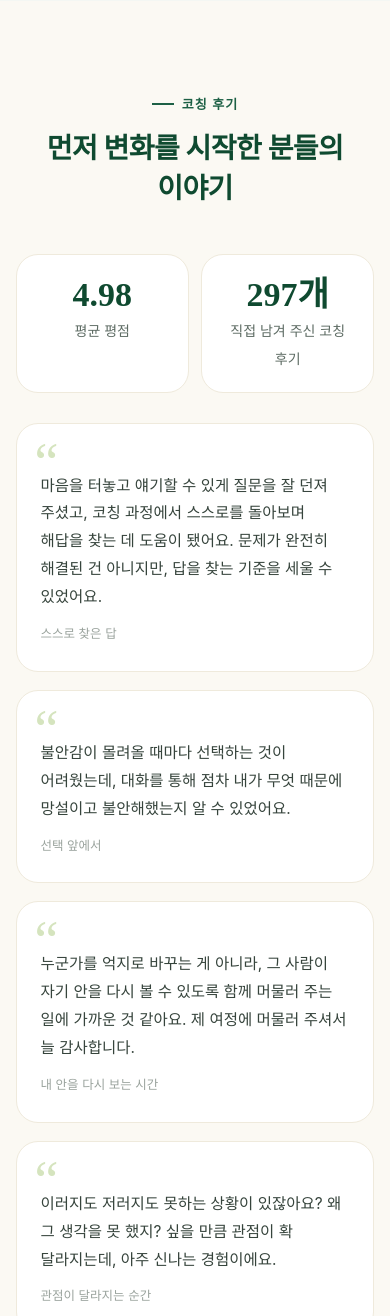
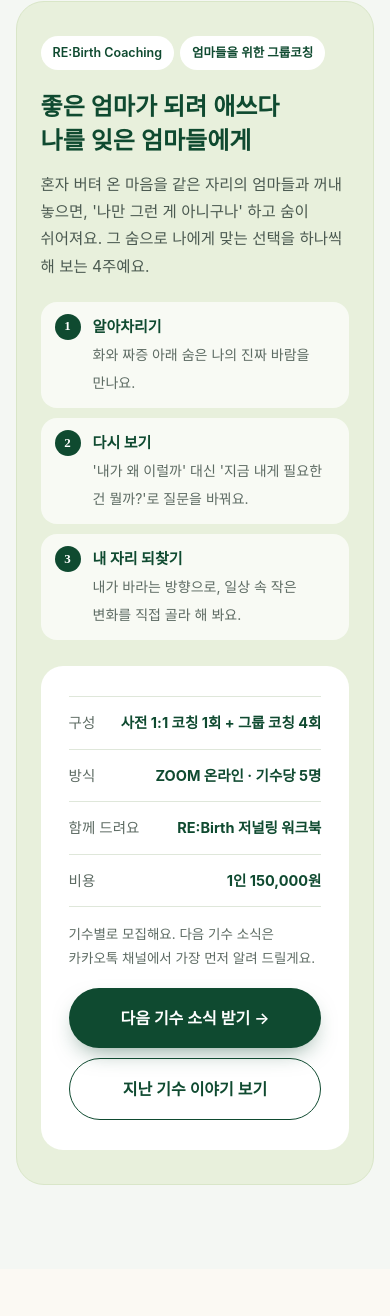
Before and after one commit to namyounghee/namyounghee.github.io, a plain HTML site: page index.html in a window 390 px wide. Shown: the part 10596-11912 px from the top of the page. Drawn offline with Linux system fonts and the light colour scheme; a web font is replaced by a local one.

Commit message:
엄마 감정 그룹코칭 RE:Birth 소개 추가

```diff
--- a/index.html
+++ b/index.html
@@ -4,7 +4,7 @@
 <meta charset="UTF-8">
 <meta name="viewport" content="width=device-width, initial-scale=1">
 <title>RE:mind 코칭센터 | 마음코치 남영희 · 1:1 라이프 코칭</title>
-<meta name="description" content="당신의 속도로, 원하는 삶에 닿도록. 스스로 고른 한 걸음이 일상의 변화로 이어지도록 돕는 마음코치 남영희의 1:1 라이프 코칭(ZOOM·전화 70분)과 코치 더 코치.">
+<meta name="description" content="당신의 속도로, 원하는 삶에 닿도록. 스스로 고른 한 걸음이 일상의 변화로 이어지도록 돕는 마음코치 남영희의 1:1 라이프 코칭(ZOOM·전화 70분), 엄마 감정 그룹코칭 RE:Birth, 코치 더 코치.">
 <meta property="og:type" content="website">
 <meta property="og:title" content="RE:mind 코칭센터 | 마음코치 남영희">
 <meta property="og:description" content="당신의 속도로, 원하는 삶에 닿도록. 내가 찾은 답으로 변화를 이어 가는 1:1 라이프 코칭.">
@@ -287,6 +287,25 @@ footer .links a:hover{color:var(--green)}
 .wcard .ig b{display:block;font-size:15px;color:#fff}
 .wcard .ig span{display:block;font-size:13.5px;opacity:.85;line-height:1.55;margin-top:2px}
 .wcard .ig i{position:absolute;right:16px;top:50%;transform:translateY(-50%);font-style:normal;font-weight:700;color:var(--sage)}
+
+.group{padding-top:0}
+.group-box{display:grid;grid-template-columns:1.25fr 1fr;gap:40px;background:var(--sage-2);border-radius:28px;padding:46px 44px;border:1px solid #d9e6c8}
+.group-box .tag{display:inline-block;font-size:12.5px;font-weight:600;padding:6px 12px;border-radius:999px;background:#fff;color:var(--green);margin:0 6px 6px 0}
+.group-box h3{font-family:"Noto Serif KR",serif;font-size:clamp(24px,2.6vw,30px);line-height:1.45;color:var(--green);margin:14px 0 12px}
+.group-box .desc{color:#4b5a51;font-size:15.5px}
+.g-steps{list-style:none;margin-top:22px;display:grid;gap:10px;counter-reset:gs}
+.g-steps li{counter-increment:gs;position:relative;padding:12px 16px 12px 52px;background:rgba(255,255,255,.7);border-radius:16px}
+.g-steps li::before{content:counter(gs);position:absolute;left:14px;top:12px;width:26px;height:26px;border-radius:50%;background:var(--green);color:#fff;display:grid;place-items:center;font-family:"Noto Serif KR",serif;font-weight:700;font-size:13px}
+.g-steps b{display:block;color:var(--green);font-size:15px}
+.g-steps span{font-size:14px;color:var(--muted)}
+.group-info{background:#fff;border-radius:22px;padding:30px 28px;display:flex;flex-direction:column;gap:10px;align-self:start}
+.group-info ul{list-style:none;border-top:1px solid var(--line)}
+.group-info li{display:flex;justify-content:space-between;gap:12px;padding:13px 0;border-bottom:1px solid var(--line);font-size:14.5px}
+.group-info li span{color:var(--muted);white-space:nowrap}
+.group-info li b{color:var(--green);text-align:right}
+.g-note{font-size:13.5px;color:var(--muted);margin:6px 0 8px}
+.group-info .btn{width:100%;justify-content:center}
+@media (max-width:980px){.group-box{grid-template-columns:1fr;padding:34px 24px;gap:26px}}
 </style>
 </head>
 <body>
@@ -297,6 +316,7 @@ footer .links a:hover{color:var(--green)}
     <ul>
       <li><a href="#about">코치 소개</a></li>
       <li><a href="#programs">코칭 프로그램</a></li>
+      <li><a href="#group">엄마 그룹코칭</a></li>
       <li><a href="#reviews">후기</a></li>
       <li><a href="#faq">자주 묻는 질문</a></li>
       <li><a href="#writing">글</a></li>
@@ -501,6 +521,35 @@ footer .links a:hover{color:var(--green)}
   </div>
 </section>
 
+<!-- 엄마 그룹코칭 -->
+<section class="group" id="group">
+  <div class="wrap">
+    <div class="group-box reveal">
+      <div class="group-text">
+        <div><span class="tag">RE:Birth Coaching</span><span class="tag">엄마들을 위한 그룹코칭</span></div>
+        <h3>좋은 엄마가 되려 애쓰다<br>나를 잊은 엄마들에게</h3>
+        <p class="desc">혼자 버텨 온 마음을 같은 자리의 엄마들과 꺼내 놓으면, '나만 그런 게 아니구나' 하고 숨이 쉬어져요. 그 숨으로 나에게 맞는 선택을 하나씩 해 보는 4주예요.</p>
+        <ol class="g-steps">
+          <li><b>알아차리기</b><span>화와 짜증 아래 숨은 나의 진짜 바람을 만나요.</span></li>
+          <li><b>다시 보기</b><span>'내가 왜 이럴까' 대신 '지금 내게 필요한 건 뭘까?'로 질문을 바꿔요.</span></li>
+          <li><b>내 자리 되찾기</b><span>내가 바라는 방향으로, 일상 속 작은 변화를 직접 골라 해 봐요.</span></li>
+        </ol>
+      </div>
+      <div class="group-info">
+        <ul>
+          <li><span>구성</span><b>사전 1:1 코칭 1회 + 그룹 코칭 4회</b></li>
+          <li><span>방식</span><b>ZOOM 온라인 · 기수당 5명</b></li>
+          <li><span>함께 드려요</span><b>RE:Birth 저널링 워크북</b></li>
+          <li><span>비용</span><b>1인 150,000원</b></li>
+        </ul>
+        <p class="g-note">기수별로 모집해요. 다음 기수 소식은 카카오톡 채널에서 가장 먼저 알려 드릴게요.</p>
+        <a class="btn btn-primary" href="https://pf.kakao.com/_BxjFNn/friend" target="_blank" rel="noopener">다음 기수 소식 받기 →</a>
+        <a class="btn btn-ghost" href="https://blog.naver.com/mindcoaching_123/224395090107" target="_blank" rel="noopener">지난 기수 이야기 보기</a>
+      </div>
+    </div>
+  </div>
+</section>
+
 <!-- 후기 -->
 <section class="reviews" id="reviews">
   <div class="wrap">
```
